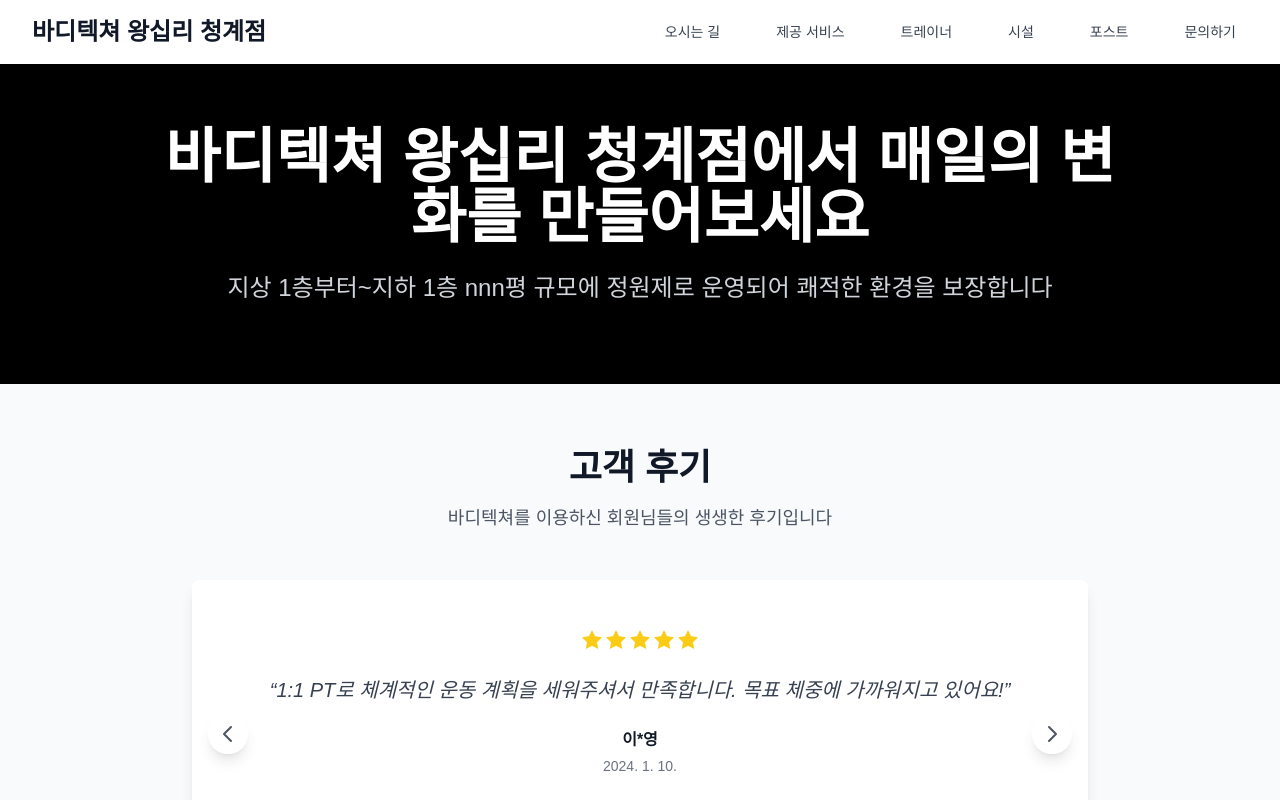
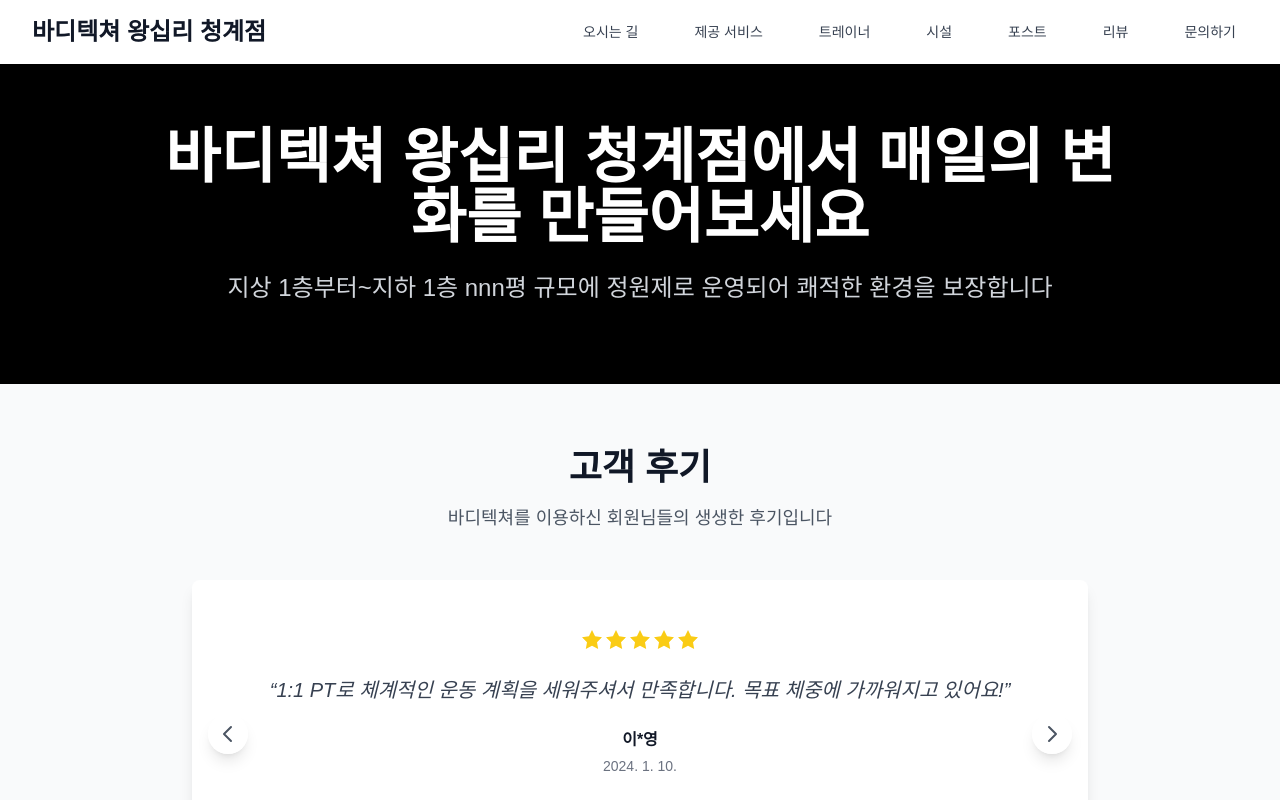
Before and after one commit to woodymyung/bodytecture-web, a Next.js app: page / in a window 1280 px wide. Shown: the top 800 px of the page. Built offline with nearby package versions, Linux system fonts and the light colour scheme.

Commit message:
Enhance Header component with navigation links
- Added a new '리뷰' (Reviews) link to the navigation menu.
- Refactored navigation items to use Next.js Link component for improved routing.
- Updated mobile menu to utilize Link component for consistency across navigation.

```diff
--- a/src/components/Header.tsx
+++ b/src/components/Header.tsx
@@ -1,6 +1,7 @@
 'use client';
 
 import React, { useState } from 'react';
+import Link from 'next/link';
 
 // 헤더 컴포넌트 - 바디텍쳐 로고와 네비게이션 메뉴를 포함
 const Header: React.FC = () => {
@@ -14,6 +15,7 @@
     { label: '트레이너', href: '/trainers' },
     { label: '시설', href: '/facilities' },
     { label: '포스트', href: '/posts' },
+    { label: '리뷰', href: '/reviews' },
     { label: '문의하기', href: '/#contact' },
   ];
 
@@ -31,6 +33,7 @@
           {/* 데스크탑 메뉴 */}
           <nav className="hidden md:flex space-x-8">
             {menuItems.map((item) => (
+              item.href.startsWith('/#') ? (
                 <a
                   key={item.label}
                   href={item.href}
@@ -38,6 +41,15 @@
                 >
                   {item.label}
                 </a>
+              ) : (
+                <Link
+                  key={item.label}
+                  href={item.href}
+                  className="text-gray-700 hover:text-blue-600 px-3 py-2 rounded-md text-sm font-medium transition-colors duration-200"
+                >
+                  {item.label}
+                </Link>
+              )
             ))}
           </nav>
 
@@ -90,6 +102,7 @@
       <div className={`${isMobileMenuOpen ? 'block' : 'hidden'} md:hidden`}>
         <div className="px-2 pt-2 pb-3 space-y-1 sm:px-3 bg-white border-t border-gray-200">
           {menuItems.map((item) => (
+            item.href.startsWith('/#') ? (
               <a
                 key={item.label}
                 href={item.href}
@@ -98,6 +111,16 @@
               >
                 {item.label}
               </a>
+            ) : (
+              <Link
+                key={item.label}
+                href={item.href}
+                className="text-gray-700 hover:text-blue-600 block px-3 py-2 rounded-md text-base font-medium"
+                onClick={() => setIsMobileMenuOpen(false)}
+              >
+                {item.label}
+              </Link>
+            )
           ))}
         </div>
       </div>
```
Lines whose indentation alone changed are shown as unchanged.
